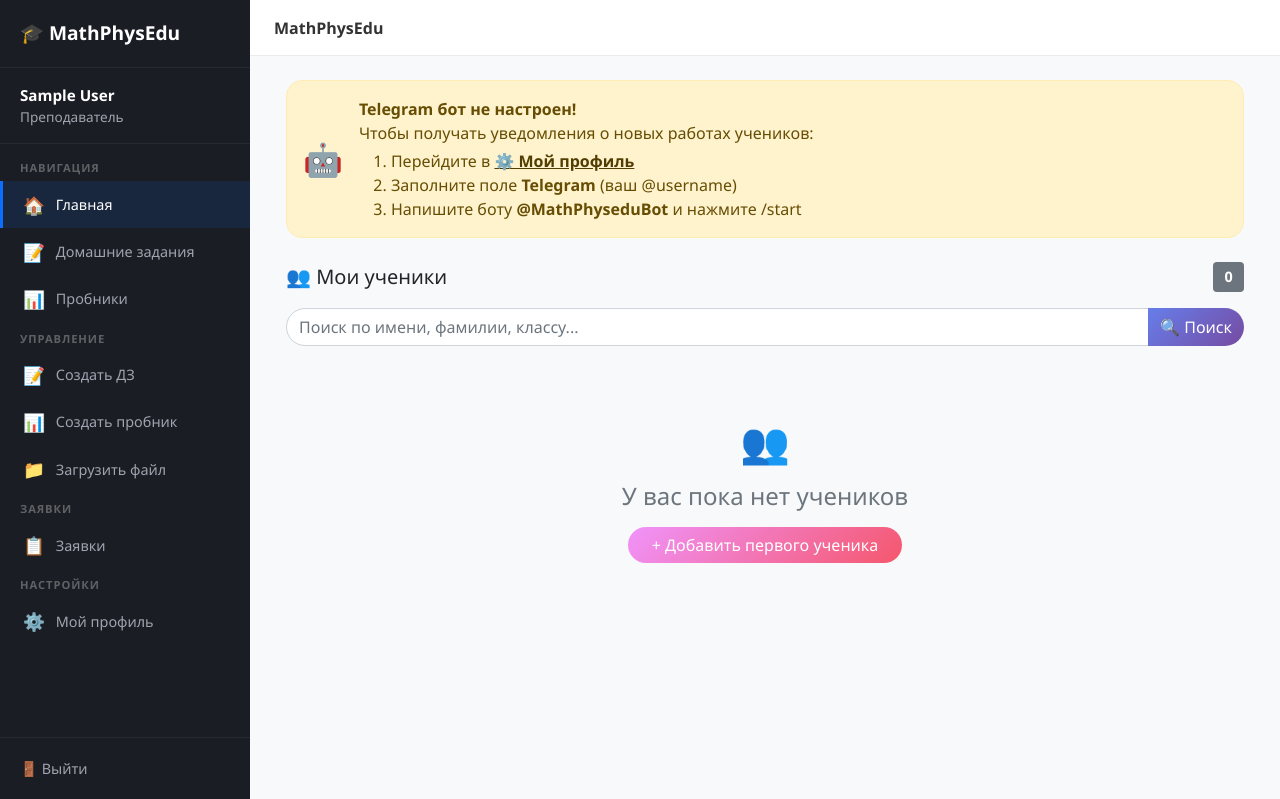
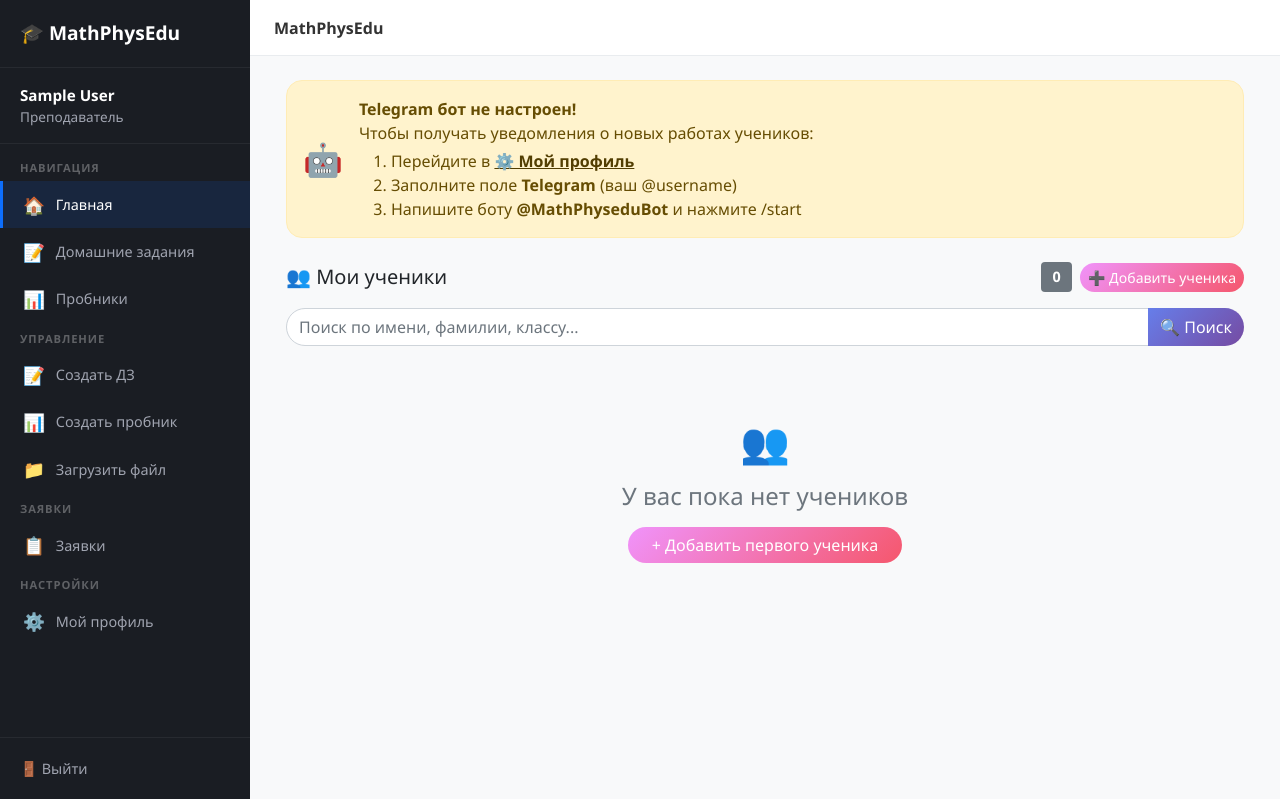
Before and after one commit to future-teacher/mathphysedu.ru, a Django app: page /students/teacher/dashboard/ in a window 1280 px wide. Shown: the top 799 px of the page. Run offline with Django 5.2, Linux system fonts and the light colour scheme; the visitor is signed in with stand-in values (Sample User, id 1); data comes from the database, SQL or seed files in the repository; data that the repository does not hold is empty.

Commit message:
Исправил добавление нового ученика

```diff
--- a/templates/base.html
+++ b/templates/base.html
@@ -373,7 +373,7 @@
 
     <!-- Sidebar -->
     <aside class="sidebar" id="sidebar">
-        <a class="sidebar-brand" href="{% url 'landing' %}">
+        <a class="sidebar-brand" href="{% if user.student_profile %}{% url 'dashboard' %}{% elif user.teacher_profile %}{% url 'teacher_dashboard' %}{% else %}{% url 'landing' %}{% endif %}">
             🎓 MathPhysEdu
         </a>
 
--- a/templates/students/teacher_dashboard.html
+++ b/templates/students/teacher_dashboard.html
@@ -320,8 +320,15 @@
 
         <!-- ===== СПИСОК УЧЕНИКОВ ===== -->
         <div class="d-flex justify-content-between align-items-center mb-3">
-            <h5 class="mb-0">👥 Мои ученики</h5>
-            <span class="badge bg-secondary">{{ total_students }}</span>
+            <div>
+                <h5 class="mb-0">👥 Мои ученики</h5>
+            </div>
+            <div class="d-flex align-items-center gap-2">
+                <span class="badge bg-secondary">{{ total_students }}</span>
+                <a href="{% url 'teacher_student_create' %}" class="btn btn-success btn-sm rounded-pill">
+                    ➕ Добавить ученика
+                </a>
+            </div>
         </div>
 
         <form method="get" class="mb-4">
```
Also changed, not shown: templates/students/landing.html (+7 -1 lines).
